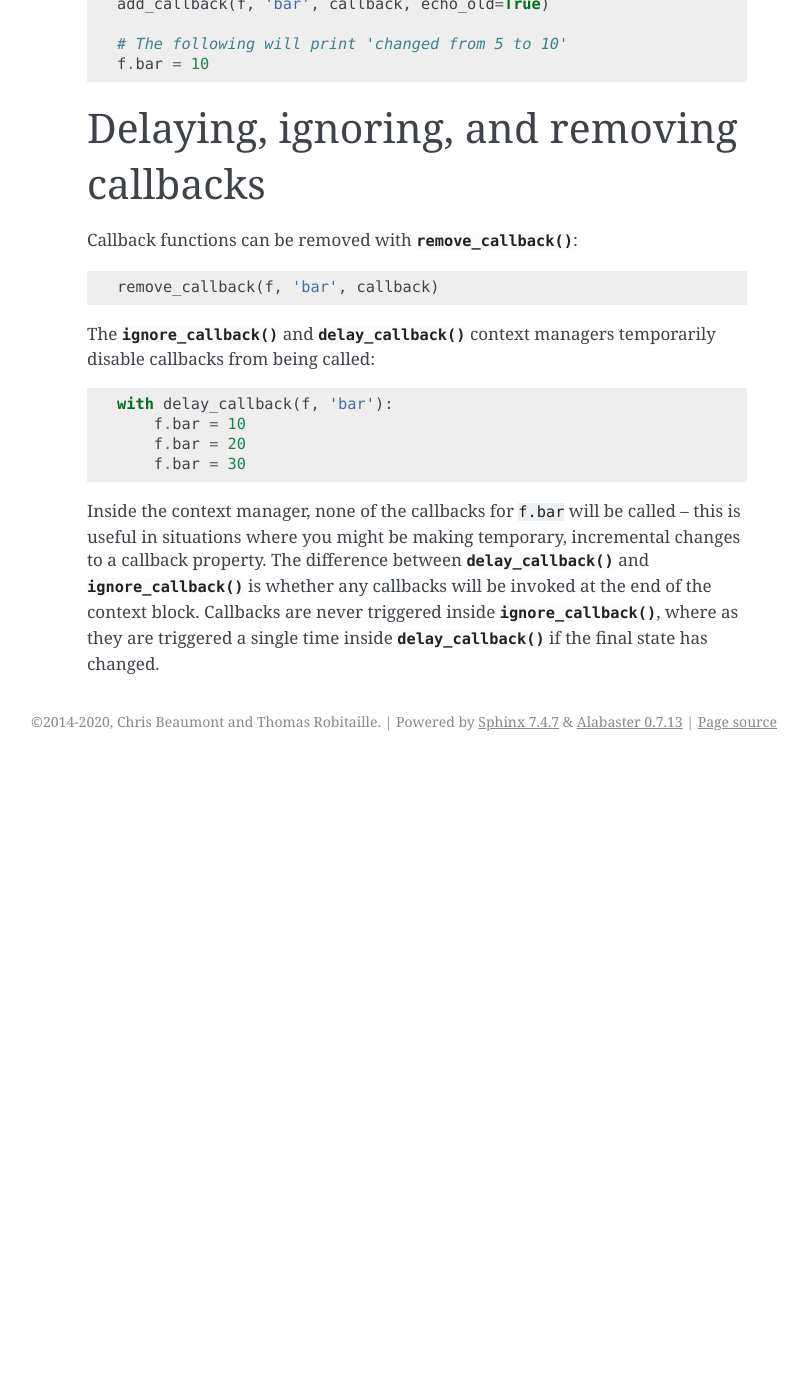
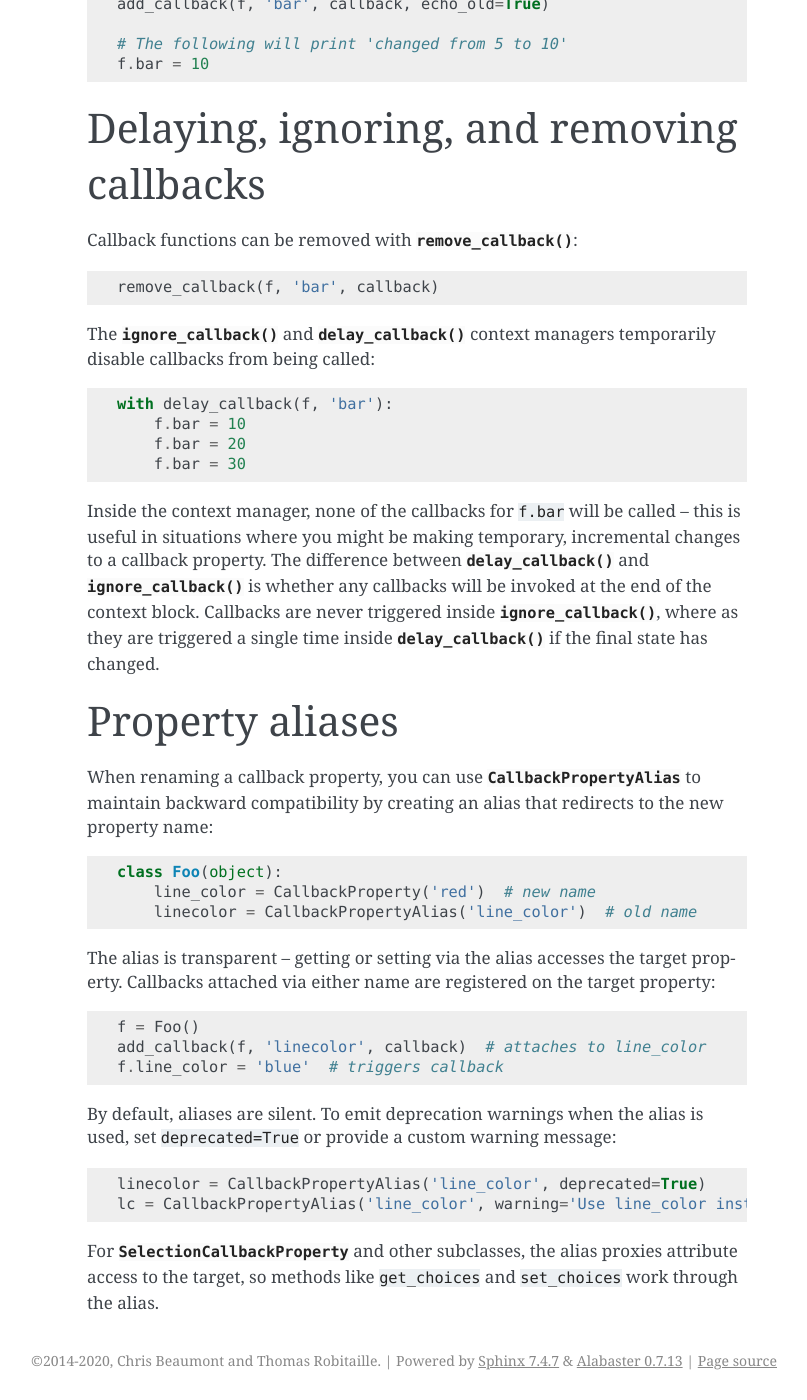
Before and after one commit to glue-viz/echo, a Sphinx documentation site: the page built from doc/core.rst, in a window 1280 px wide and 1400 px high, scrolled down 1085 px. Shown: the whole window, without its empty margins (333-1140 px from the left). Built offline with Sphinx 7.4.7, drawn with Linux system fonts in a browser that asks for light colours; the version number could not be read and is left out; before the commit the page ends 1846 px from its top, so only the background shows below that.

Commit message:
Added docs

```diff
--- a/doc/core.rst
+++ b/doc/core.rst
@@ -73,3 +73,32 @@ incremental changes to a callback property. The difference between
 callbacks will be invoked at the end of the context block. Callbacks are
 never triggered inside :func:`ignore_callback`, where as they are triggered
 a single time inside :func:`delay_callback` if the final state has changed.
+
+Property aliases
+----------------
+
+When renaming a callback property, you can use :class:`CallbackPropertyAlias`
+to maintain backward compatibility by creating an alias that redirects to the
+new property name::
+
+    class Foo(object):
+        line_color = CallbackProperty('red')  # new name
+        linecolor = CallbackPropertyAlias('line_color')  # old name
+
+The alias is transparent -- getting or setting via the alias accesses the
+target property. Callbacks attached via either name are registered on the
+target property::
+
+    f = Foo()
+    add_callback(f, 'linecolor', callback)  # attaches to line_color
+    f.line_color = 'blue'  # triggers callback
+
+By default, aliases are silent. To emit deprecation warnings when the alias is
+used, set ``deprecated=True`` or provide a custom warning message::
+
+    linecolor = CallbackPropertyAlias('line_color', deprecated=True)
+    lc = CallbackPropertyAlias('line_color', warning='Use line_color instead')
+
+For :class:`~echo.selection.SelectionCallbackProperty` and other subclasses,
+the alias proxies attribute access to the target, so methods like
+``get_choices`` and ``set_choices`` work through the alias.
```
